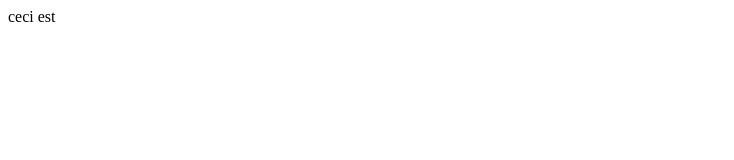
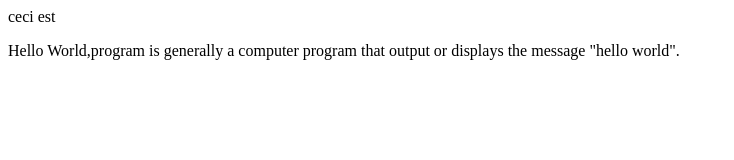
Before and after one commit to SamNzri/web1, a plain HTML site: page index.html in a window 1280 px wide. Shown: the whole page, without its empty margins (0-734 px from the left). Drawn offline with Linux system fonts and the light colour scheme.

Commit message:
update index file

```diff
--- a/index.html
+++ b/index.html
@@ -6,6 +6,8 @@
 
 
 <body>ceci est </body>
-
+<p>Hello World,program is generally a computer
+program that output or displays the message "hello
+world".</p>
 
 </html>
```
